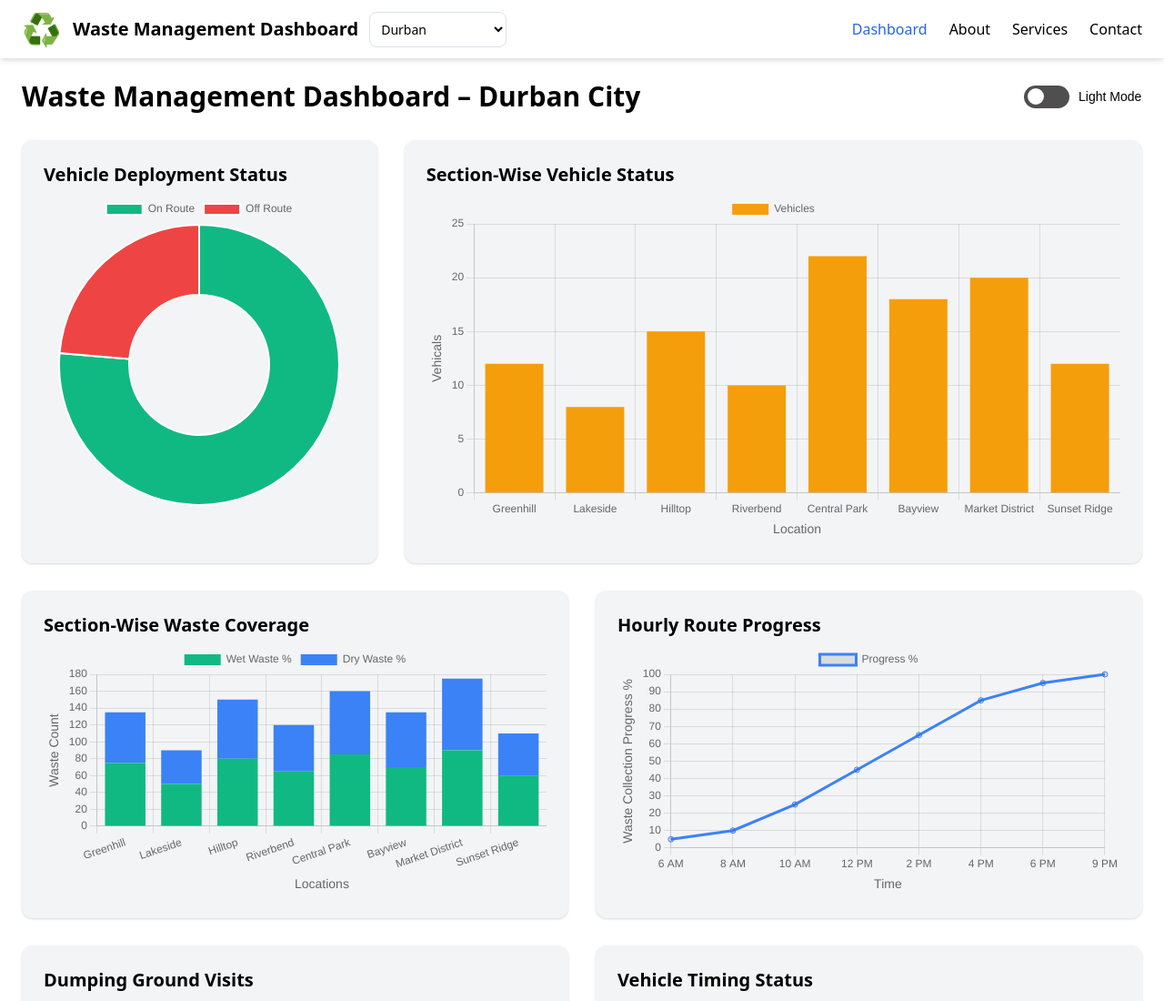
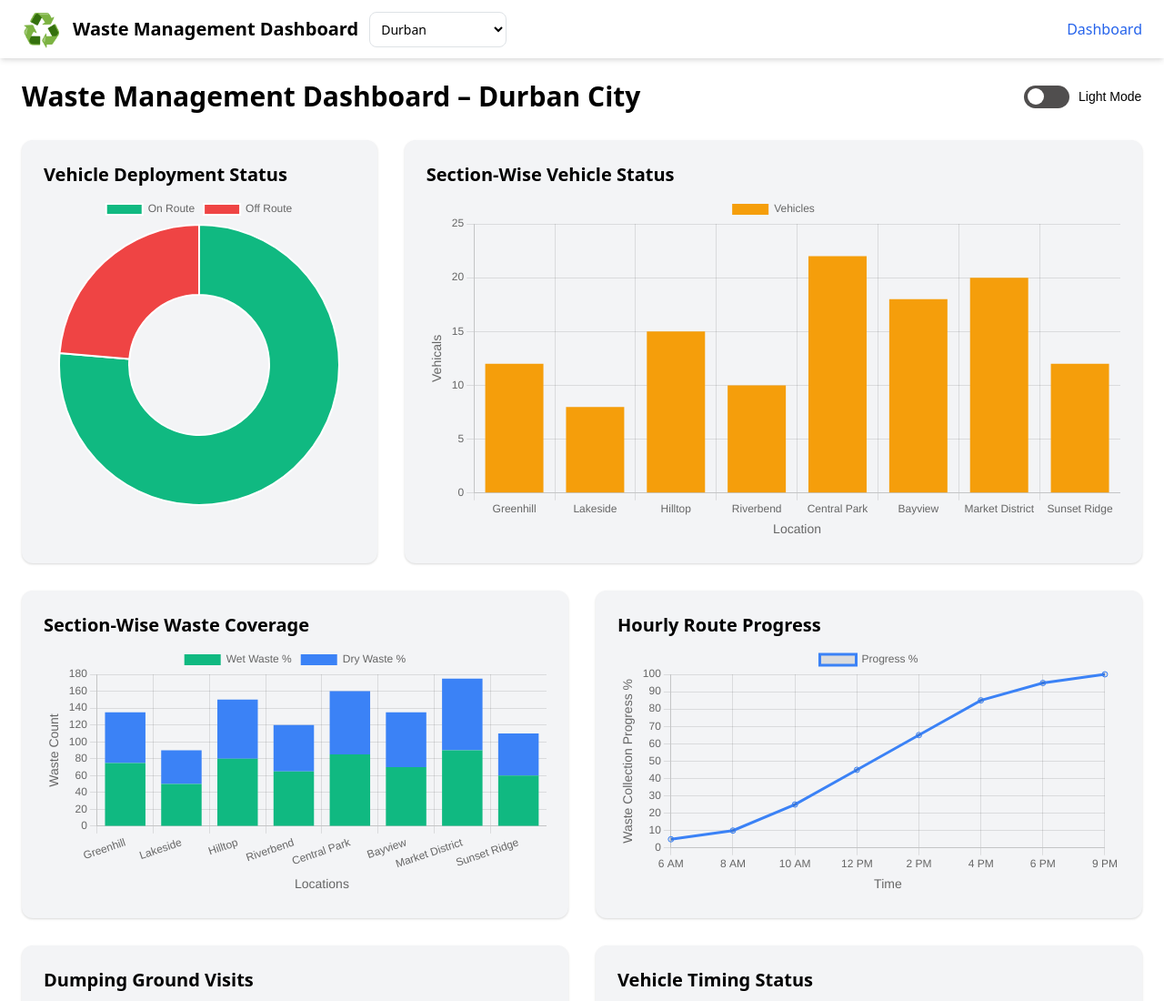
Before and after one commit to hatzademohit/waste-management, a plain HTML site: page index.html in a window 1280 px wide. Shown: the top 1100 px of the page at 91% size. Drawn offline with nearby package versions, Linux system fonts and the light colour scheme.

Commit message:
remove menu

```diff
--- a/index.html
+++ b/index.html
@@ -30,9 +30,9 @@
         <!-- Desktop Nav -->
         <nav class="hidden md:flex space-x-6">
           <a href="#" class="text-blue-600">Dashboard</a>
-          <a href="#" class="hover:text-blue-600">About</a>
+          <!-- <a href="#" class="hover:text-blue-600">About</a>
           <a href="#" class="hover:text-blue-600">Services</a>
-          <a href="#" class="hover:text-blue-600">Contact</a>
+          <a href="#" class="hover:text-blue-600">Contact</a> -->
         </nav>
 
         <!-- Mobile Menu Button -->
@@ -50,9 +50,9 @@
     <!-- Mobile Nav -->
     <div id="mobile-menu" class="md:hidden hidden px-4 pb-4">
       <a href="#" class="text-blue-600">Dashboard</a>
-      <a href="#" class="block py-2 hover:text-blue-600">About</a>
+      <!-- <a href="#" class="block py-2 hover:text-blue-600">About</a>
       <a href="#" class="block py-2 hover:text-blue-600">Services</a>
-      <a href="#" class="block py-2 hover:text-blue-600">Contact</a>
+      <a href="#" class="block py-2 hover:text-blue-600">Contact</a> -->
     </div>
   </header>
   <div class="p-6">
```
